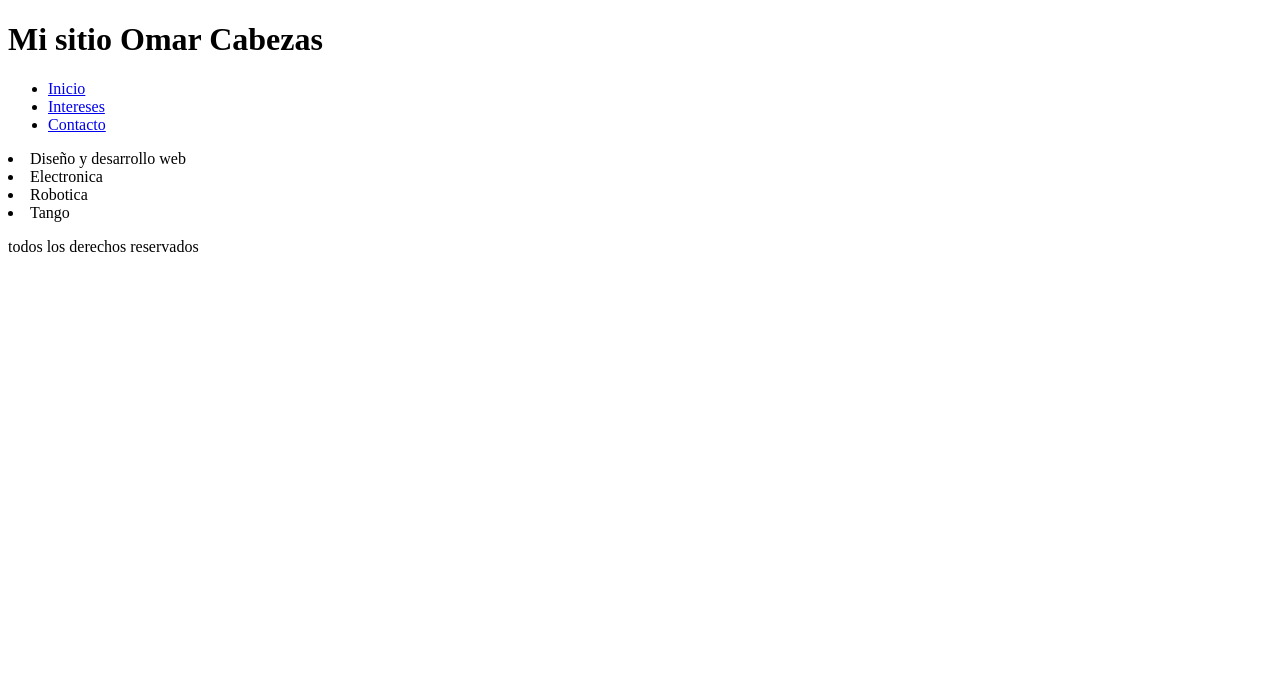
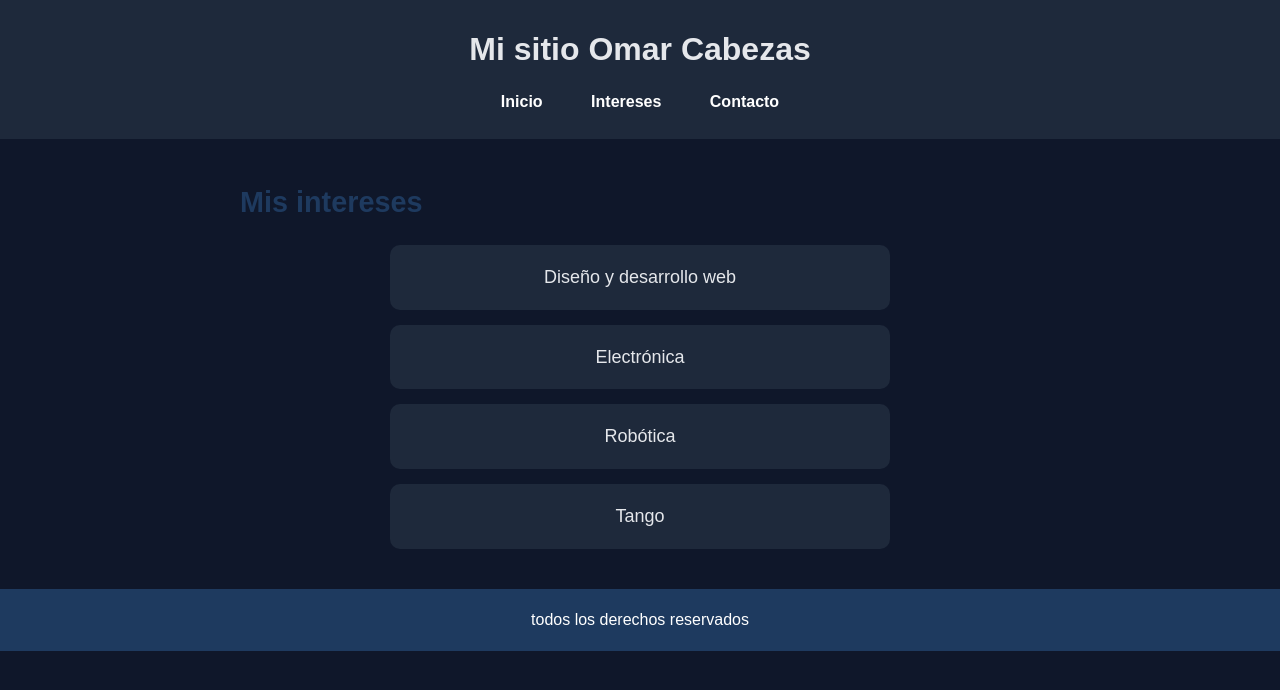
Before and after one commit to omarcabezasUade/Proyecto1, a plain HTML site: page intereses.html in a window 1280 px wide. Drawn offline with Linux system fonts and the light colour scheme.

Commit message:
Add files via upload

```diff
--- /dev/null
+++ b/estilos/styles.css
@@ -0,0 +1,102 @@
+* {
+  margin: 0;
+  padding: 0;
+  box-sizing: border-box;
+}
+
+body {
+  font-family: Arial, Helvetica, sans-serif;
+  font-size: 16px;
+  line-height: 1.6;
+  background-color: #0f172a;   /* azul oscuro elegante */
+  color: #e5e7eb;              /* gris claro */
+}
+
+header {
+  background-color: #1e293b;
+  color: #e5e7eb;              /* gris claro */
+  text-align: center;
+  padding: 24px 16px;
+}
+
+header h1 {
+  font-size: 2rem;
+  margin-bottom: 14px;
+}
+
+nav ul {
+  list-style: none;
+}
+
+nav li {
+  display: inline-block;
+  margin: 0 10px;
+}
+
+nav a {
+  color: #ffffff;
+  text-decoration: none;
+  font-weight: bold;
+  padding: 8px 12px;
+  border-radius: 6px;
+}
+
+nav a:hover {
+  background-color: rgba(255, 255, 255, 0.18);
+}
+
+main {
+  max-width: 800px;
+  margin: 40px auto;
+}
+
+main h2 {
+  font-size: 1.8rem;
+  color: #1e3a5f;
+  margin-bottom: 20px;
+}
+
+main p {
+  margin-top: 16px;
+  font-size: 1.05rem;
+}
+
+img {
+  max-width: 100%;
+  height: auto;
+  border-radius: 10px;
+}
+
+main ul {
+  list-style: none;
+  padding: 0;
+}
+
+main li {
+  background: #1e293b;
+  margin: 15px auto;
+  padding: 18px;
+  border-radius: 10px;
+  max-width: 500px;
+  text-align: center;
+  color: #e5e7eb;
+  font-size: 18px;
+}
+
+main a {
+  color: #2563eb;
+  text-decoration: none;
+  font-weight: bold;
+}
+
+main a:hover {
+  text-decoration: underline;
+}
+
+footer {
+  margin-top: 30px;
+  background-color: #1e3a5f;
+  color: #ffffff;
+  text-align: center;
+  padding: 18px;
+}
--- a/intereses.html
+++ b/intereses.html
@@ -4,8 +4,7 @@
     <meta charset="UTF-8">
     <meta name="viewport" content="width=device-width, initial-scale=1.0">
     <title>Mi rpimer sitio</title>
-        <link rel="stylesheet" href="estilos/estilo1.css">
-
+    <link rel="stylesheet" href="estilos/styles.css">
 </head>
 <body>
     <header>
@@ -20,11 +19,13 @@
         </nav>
     </header>
     <main>
-        <li>Diseño y desarrollo web</li>
-        <li>Electronica</li>
-        <li>Robotica</li>
-        <li>Tango</li>
-
+        <h2>Mis intereses</h2>
+        <ul>
+            <li>Diseño y desarrollo web</li>
+            <li>Electrónica</li>
+            <li>Robótica</li>
+            <li>Tango</li>
+        </ul>
     </main>
     <footer>
             <p>todos los derechos reservados</p>
```
Also changed, not shown: contacto.html (+1 -0 lines), index.html (+1 -2 lines).
